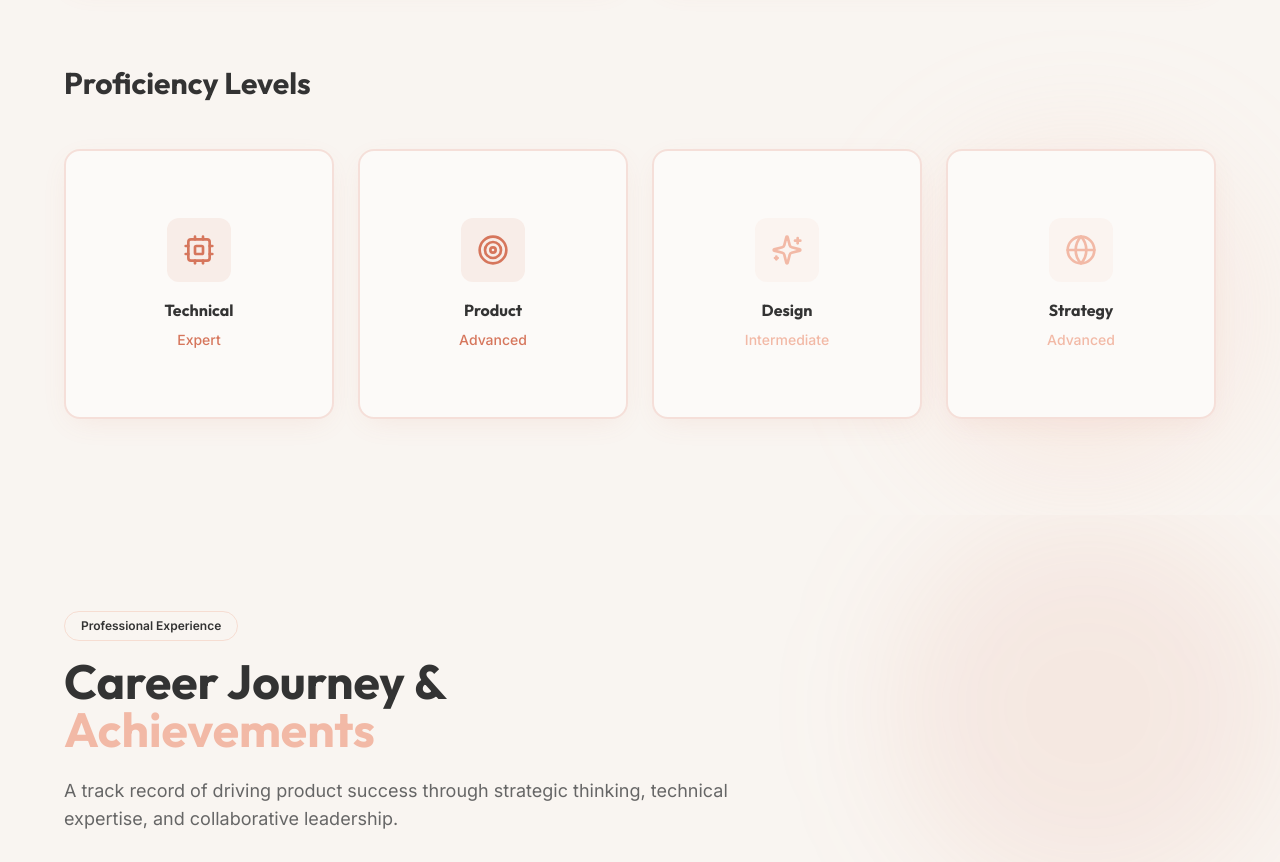
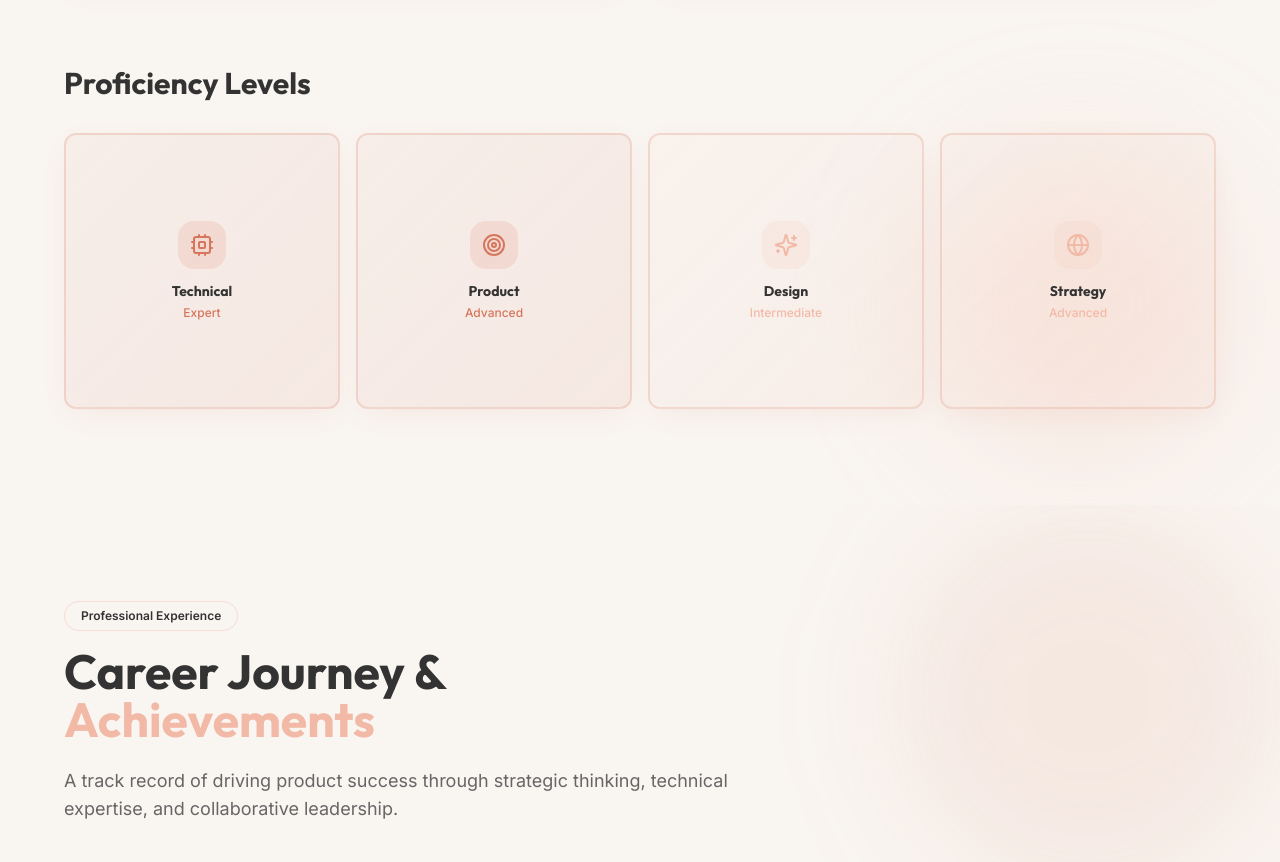
Before and after one commit to divya2399/divya-pm, a React (Vite) app: page / in a window 1280 px wide. Shown: the part 2800-3662 px from the top of the page. Built offline with nearby package versions, Linux system fonts and the light colour scheme; the HTML template or start-up script is replaced by a standard one.

Commit message:
Refactor Skills Section

```diff
--- a/src/components/SkillsSection.tsx
+++ b/src/components/SkillsSection.tsx
@@ -104,28 +104,32 @@ const SkillsSection = () => {
 
           {/* Proficiency Indicators - Square Cards */}
           <div className="animate-soft-fade-in">
-            <h3 className="text-2xl md:text-3xl font-bold font-display text-foreground mb-12">
+            <h3 className="text-2xl md:text-3xl font-bold font-display text-foreground mb-8">
               Proficiency Levels
             </h3>
 
-            <div className="grid grid-cols-2 md:grid-cols-4 gap-6">
+            <div className="grid grid-cols-2 md:grid-cols-4 gap-4">
               {proficiencies.map((item, index) => (
                 <div
                   key={index}
-                  className="aspect-square p-6 rounded-lg border-2 border-primary/20 bg-card shadow-soft hover:shadow-elegant hover:scale-105 transition-all animate-expand-in flex flex-col items-center justify-center text-center"
+                  className={`aspect-square p-4 rounded-xl border-2 border-primary/20 shadow-soft hover:shadow-elegant hover:scale-105 transition-all animate-expand-in flex flex-col items-center justify-center text-center ${
+                    item.color === 'primary'
+                      ? 'bg-gradient-to-br from-primary/5 to-primary/10'
+                      : 'bg-gradient-to-br from-secondary/5 to-secondary/10'
+                  }`}
                   style={{ animationDelay: `${index * 0.1}s` }}
                 >
-                  <div className={`p-4 rounded-xl mb-4 ${
-                    item.color === 'primary' ? 'bg-primary/10' : 'bg-secondary/10'
+                  <div className={`p-3 rounded-lg mb-3 ${
+                    item.color === 'primary' ? 'bg-primary/15' : 'bg-secondary/15'
                   }`}>
-                    <item.icon className={`h-8 w-8 ${
+                    <item.icon className={`h-6 w-6 ${
                       item.color === 'primary' ? 'text-primary' : 'text-secondary'
                     }`} />
                   </div>
-                  <h4 className="font-bold font-display text-foreground text-base mb-2">
+                  <h4 className="font-bold font-display text-foreground text-sm mb-1">
                     {item.label}
                   </h4>
-                  <p className={`text-sm font-medium ${
+                  <p className={`text-xs font-medium ${
                     item.color === 'primary' ? 'text-primary' : 'text-secondary'
                   }`}>
                     {item.level}
```
